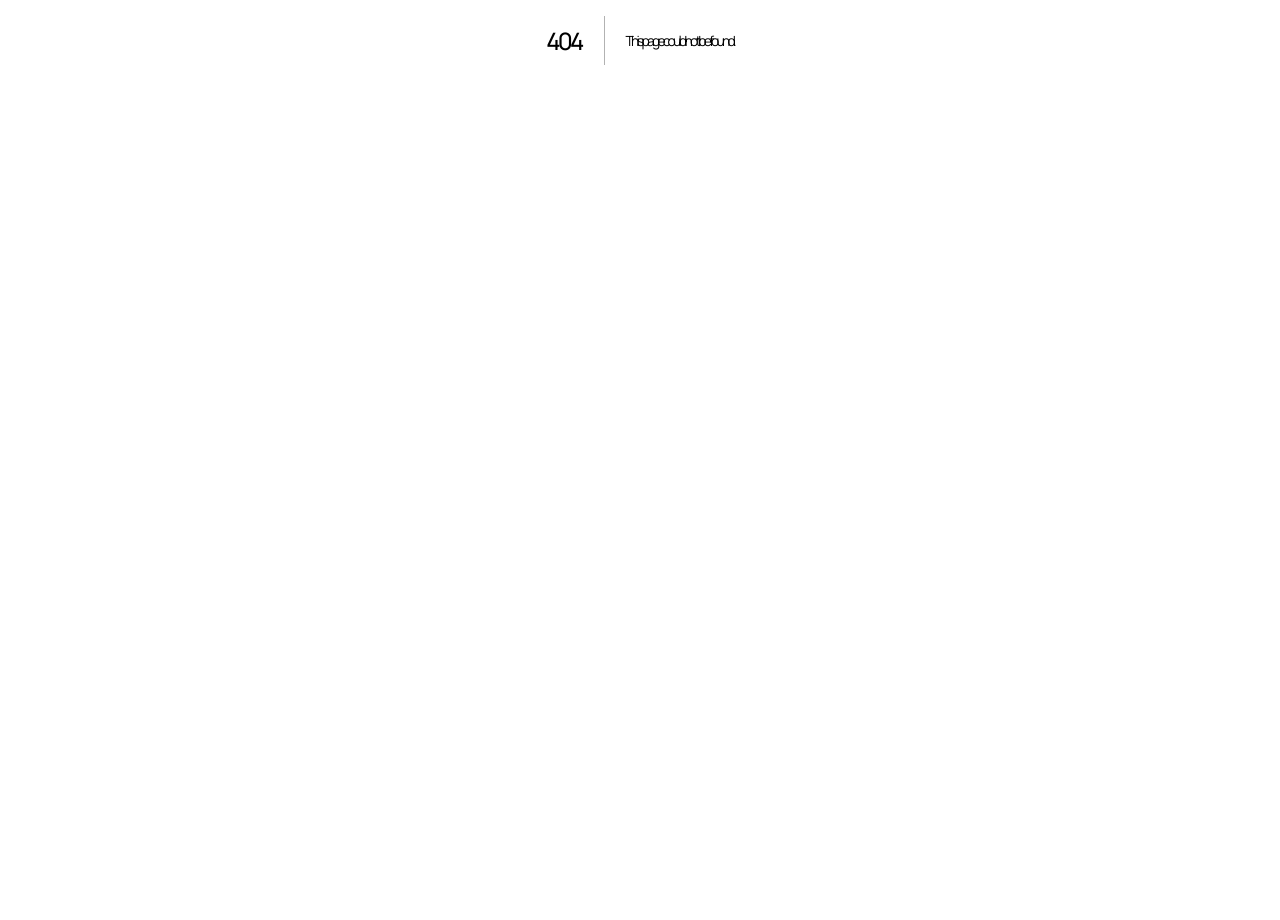
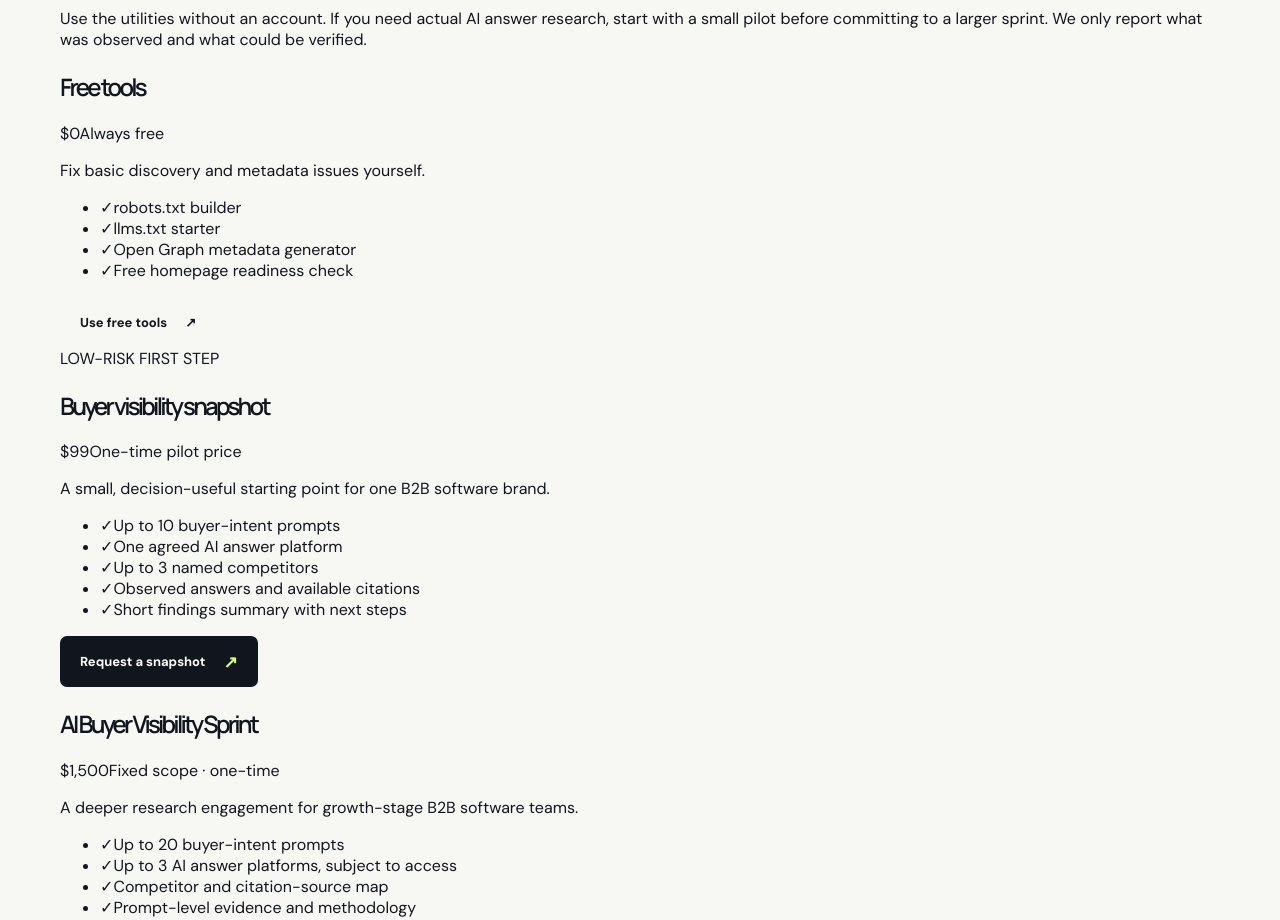
Before and after one commit to altairyash/chatgpt_playground, a Next.js app: page /pricing in a window 1280 px wide. Before the commit this address had no page. Shown: the part 360-1280 px from the top of the page. Before the commit the page ends 800 px from the top, so only its background shows below. Built offline with nearby package versions, Linux system fonts and the light colour scheme.

Commit message:
Add tiered pricing and low-risk pilot offer

```diff
--- /dev/null
+++ b/app/pricing/page.tsx
@@ -0,0 +1,76 @@
+import type { Metadata } from "next";
+import Link from "next/link";
+
+export const metadata: Metadata = {
+  title: "CiteGlance Pricing | Free Tools, Snapshot & Visibility Sprint",
+  description:
+    "Start with free website tools, try a focused AI buyer-visibility snapshot, or commission a full competitor and citation-source research sprint.",
+  alternates: { canonical: "/pricing" },
+};
+
+const tiers = [
+  {
+    name: "Free tools",
+    price: "$0",
+    cadence: "Always free",
+    description: "Fix basic discovery and metadata issues yourself.",
+    items: ["robots.txt builder", "llms.txt starter", "Open Graph metadata generator", "Free homepage readiness check"],
+    cta: "Use free tools",
+    href: "/free-tools",
+    featured: false,
+  },
+  {
+    name: "Buyer visibility snapshot",
+    price: "$99",
+    cadence: "One-time pilot price",
+    description: "A small, decision-useful starting point for one B2B software brand.",
+    items: ["Up to 10 buyer-intent prompts", "One agreed AI answer platform", "Up to 3 named competitors", "Observed answers and available citations", "Short findings summary with next steps"],
+    cta: "Request a snapshot",
+    href: "/#assessment",
+    featured: true,
+  },
+  {
+    name: "AI Buyer Visibility Sprint",
+    price: "$1,500",
+    cadence: "Fixed scope · one-time",
+    description: "A deeper research engagement for growth-stage B2B software teams.",
+    items: ["Up to 20 buyer-intent prompts", "Up to 3 AI answer platforms, subject to access", "Competitor and citation-source map", "Prompt-level evidence and methodology", "Prioritized 30-day action plan"],
+    cta: "Discuss the sprint",
+    href: "/services",
+    featured: false,
+  },
+];
+
+export default function PricingPage() {
+  return (
+    <main>
+      <nav className="nav shell free-tools-nav">
+        <Link className="brand" href="/"><span className="brand-mark">C</span><span>Cite<span className="brand-light">Glance</span></span></Link>
+        <div className="aeonav-links"><Link className="nav-link" href="/free-tools">Free tools</Link><Link className="nav-link" href="/services">Services</Link><Link className="button button-primary" href="/#assessment">Get assessed <span aria-hidden="true">↗</span></Link></div>
+      </nav>
+      <header className="shell pricing-hero">
+        <div className="eyebrow">STRAIGHTFORWARD PRICING</div>
+        <h1>Start free.<br/><em>Pay for evidence when you need it.</em></h1>
+        <p>Use the utilities without an account. If you need actual AI answer research, start with a small pilot before committing to a larger sprint. We only report what was observed and what could be verified.</p>
+      </header>
+      <section className="shell pricing-grid" aria-label="CiteGlance pricing plans">
+        {tiers.map((tier) => (
+          <article className={tier.featured ? "pricing-card pricing-featured" : "pricing-card"} key={tier.name}>
+            {tier.featured && <span className="pricing-pilot-label">LOW-RISK FIRST STEP</span>}
+            <h2>{tier.name}</h2>
+            <div className="pricing-price">{tier.price}<span>{tier.cadence}</span></div>
+            <p className="pricing-description">{tier.description}</p>
+            <ul>{tier.items.map((item) => <li key={item}><span aria-hidden="true">✓</span>{item}</li>)}</ul>
+            <Link className={tier.featured ? "button button-primary pricing-cta" : "button pricing-secondary pricing-cta"} href={tier.href}>{tier.cta} <span aria-hidden="true">↗</span></Link>
+          </article>
+        ))}
+      </section>
+      <section className="shell pricing-notes">
+        <h2>What we won’t promise</h2>
+        <p>AI answers vary by prompt, location, model, and time. We do not guarantee rankings, brand mentions, citations, leads, or revenue. Before any paid snapshot or sprint begins, we confirm the available platforms, exact scope, evidence format, and delivery date.</p>
+        <p>The $99 snapshot is an early-access pilot offer. Its scope is deliberately narrow; it is not a recurring tracking subscription or a substitute for the full sprint.</p>
+      </section>
+      <footer className="footer"><div className="shell footer-inner"><Link className="brand" href="/"><span className="brand-mark">C</span><span>Cite<span className="brand-light">Glance</span></span></Link><span><Link href="/free-tools">Free tools</Link> · <Link href="/services">Services</Link></span><span>Evidence before promises.</span><span>© {new Date().getFullYear()} CiteGlance</span></div></footer>
+    </main>
+  );
+}
```
